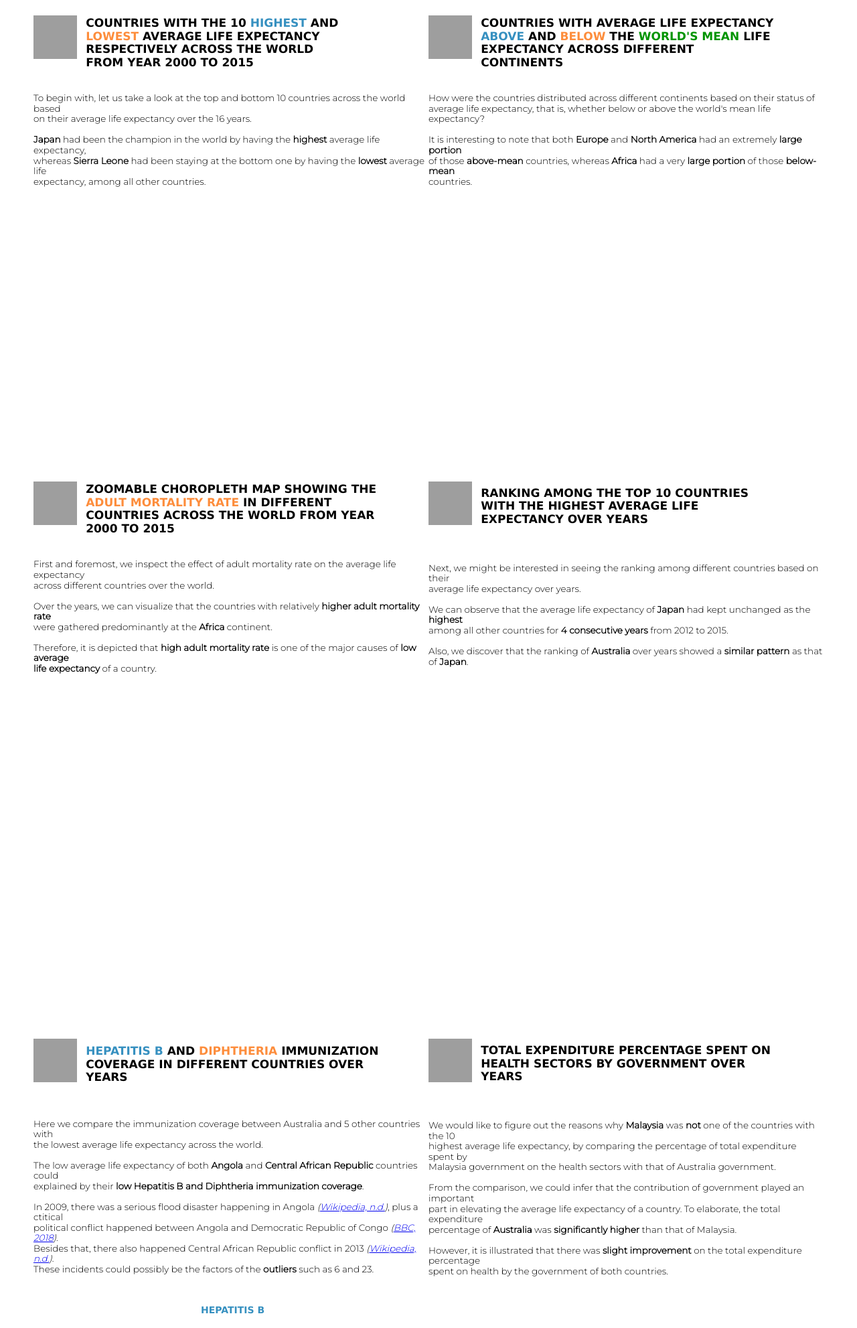
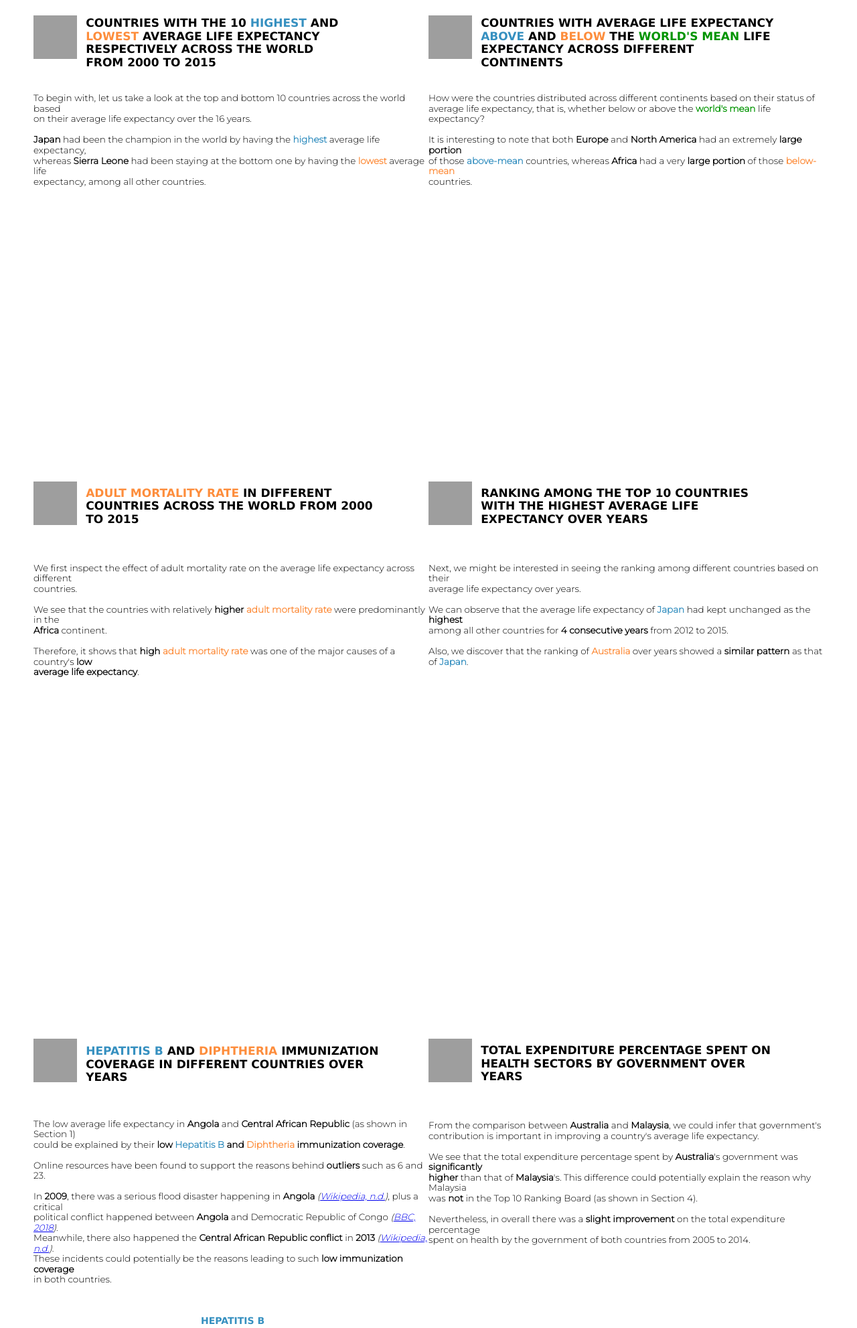
Before and after one commit to mingsheng2002/3179-Data-Visualisation-2, a plain HTML site: page index.html in a window 1280 px wide. Shown: the part 1635-3618 px from the top of the page at 67% size. Drawn offline with nearby package versions, Linux system fonts and the light colour scheme; grey boxes are pictures that could not be loaded; a script that the page names is missing.

Commit message:
Update index.html

```diff
--- a/index.html
+++ b/index.html
@@ -90,7 +90,7 @@
                 <div class="pure-u-3-4">
                     <h4>
                         COUNTRIES WITH THE 10 <span style="color: #3690c0">HIGHEST</span> AND <span style="color: #fd8d3c">LOWEST</span>
-                        AVERAGE LIFE EXPECTANCY RESPECTIVELY ACROSS THE WORLD <br>FROM YEAR 2000 TO 2015
+                        AVERAGE LIFE EXPECTANCY RESPECTIVELY ACROSS THE WORLD <br>FROM 2000 TO 2015
                         <br>
                     </h4>
                 </div>
@@ -98,9 +98,9 @@
                     To begin with, let us take a look at the top and bottom 10 countries across
                     the world based<br>on their average life expectancy over the 16 years.<br><br>
 
-                    <span id="bold">Japan</span> had been the champion in the world by having the <span id="bold">highest</span> average life
+                    <span id="bold">Japan</span> had been the champion in the world by having the <span id="bold"; style="color: #3690c0">highest</span> average life
                     expectancy,<br>whereas <span id="bold">Sierra Leone</span> had been staying at the bottom one by having the
-                    <span id="bold">lowest</span> average life<br>expectancy, among all other countries.
+                    <span id="bold"; style="color: #fd8d3c">lowest</span> average life<br>expectancy, among all other countries.
                     <br><br><br>
                 </p>
                 <div id="bar_chart"></div>
@@ -118,11 +118,11 @@
                 </div>
                 <p style="font-size: 13.5px">
                     How were the countries distributed across different continents based on their status of <br>average life expectancy,
-                    that is, whether below or above the world's mean life expectancy?<br><br>
+                    that is, whether below or above the <span id="bold"; style="color: #009400">world's mean</span> life expectancy?<br><br>
 
                     It is interesting to note that both <span id="bold">Europe</span> and <span id="bold">North America</span> had an extremely
-                    <span id="bold">large portion</span><br>of those <span id="bold">above-mean</span> countries, whereas <span id="bold">Africa</span> had a very
-                    <span id="bold">large portion</span> of those <span id="bold">below-mean</span><br>countries.
+                    <span id="bold">large portion</span><br>of those <span id="bold"; style="color: #3690c0">above-mean</span> countries, whereas <span id="bold">Africa</span> had a very
+                    <span id="bold">large portion</span> of those <span id="bold"; style="color: #fd8d3c">below-mean</span><br>countries.
                     <br><br>
                 </p>
                 <div id="unit_stacked_chart"></div>
@@ -134,20 +134,19 @@
                     <img src="https://cdn-icons-png.flaticon.com/512/3840/3840739.png">
                 </div>
                 <div class="pure-u-3-4">
-                    <h4>
-                        ZOOMABLE CHOROPLETH MAP SHOWING THE <span style="color: #fd8d3c">ADULT MORTALITY RATE</span> IN DIFFERENT COUNTRIES
-                        ACROSS THE WORLD FROM YEAR 2000 TO 2015
-                        <br>
+                    <h4 style="margin-top: 28px">
+                        <span style="color: #fd8d3c">ADULT MORTALITY RATE</span> IN DIFFERENT COUNTRIES
+                        ACROSS THE WORLD FROM 2000 TO 2015
+                        <br><br>
                     </h4>
                 </div>
                 <p style="font-size: 13.5px">
-                    First and foremost, we inspect the effect of adult mortality rate on the average life expectancy<br>across different countries over the world.<br><br>
+                    We first inspect the effect of adult mortality rate on the average life expectancy across different<br>countries.<br><br>
 
-                    Over the years, we can visualize that the countries with relatively <span id="bold">higher adult mortality rate</span><br>were gathered predominantly
-                    at the <span id="bold">Africa</span> continent.<br><br>
+                    We see that the countries with relatively <span id="bold">higher <span style="color: #fd8d3c">adult mortality rate</span></span> were predominantly
+                    in the <br><span id="bold">Africa</span> continent.<br><br>
 
-                    Therefore, it is depicted that <span id="bold">high adult mortality rate</span> is one of the major causes of <span id="bold">low average<br>life expectancy</span>
-                    of a country.
+                    Therefore, it shows that <span id="bold">high <span style="color: #fd8d3c">adult mortality rate</span></span> was one of the major causes of a country's <span id="bold">low <br>average life expectancy</span>.
                     <br><br><br>
                 </p>
                 <div id="choropleth_map"></div>
@@ -165,11 +164,11 @@
                 <p style="font-size: 13.5px">
                     Next, we might be interested in seeing the ranking among different countries based on their <br>average life expectancy over years.<br><br>
 
-                    We can observe that the average life expectancy of <span id="bold">Japan</span> had kept unchanged as the <span id="bold">highest</span><br>
+                    We can observe that the average life expectancy of <span id="bold"; style="color: #3690c0">Japan</span> had kept unchanged as the <span id="bold">highest</span><br>
                     among all other countries for <span id="bold">4 consecutive years</span> from 2012 to 2015.<br><br>
 
-                    Also, we discover that the ranking of <span id="bold">Australia</span> over years showed a <span id="bold">similar pattern</span>
-                    as that of <span id="bold">Japan</span>.
+                    Also, we discover that the ranking of <span id="bold"; style="color: #fd8d3c">Australia</span> over years showed a <span id="bold">similar pattern</span>
+                    as that of <span id="bold"; style="color: #3690c0">Japan</span>.
                     <br><br><br><br>
                 </p>
                 <div id="bump_chart"></div>
@@ -189,16 +188,16 @@
                 </div>
                 <p style="font-size: 13.5px">
                     <br>
-                    Here we compare the immunization coverage between Australia and 5 other countries with<br>the lowest average life expectancy across the world.<br><br>
+                    The low average life expectancy in <span id="bold">Angola</span> and <span id="bold">Central African Republic</span> (as shown in Section 1)<br>could be
+                    explained by their <span id="bold">low <span style="color: #3690c0">Hepatitis B</span> and <span style="color: #fd8d3c">Diphtheria</span> immunization coverage</span>.<br><br>
 
-                    The low average life expectancy of both <span id="bold">Angola</span> and <span id="bold">Central African Republic</span> countries could<br>
-                    explained by their <span id="bold">low Hepatitis B and Diphtheria immunization coverage</span>.<br><br>
+                    Online resources have been found to support the reasons behind <span id="bold">outliers</span> such as 6 and 23.<br><br>
 
-                    In 2009, there was a serious flood disaster happening in Angola
+                    In <span id="bold">2009</span>, there was a serious flood disaster happening in <span id="bold">Angola</span>
                     <em>(<a href="https://en.wikipedia.org/wiki/2009_Angola,_Namibia_and_Zambia_floods#:~:text=The%202009%20Angola%2C%20Namibia%20and%20Zambia%20floods%20was,two%20regions%20of%20Angola%20and%20part%20of%20Botswana." target="_blank" rel="noreferrer noopener">Wikipedia, n.d.</a>)</em>,
-                    plus a ctitical<br>political conflict happened between Angola and Democratic Republic of Congo <em>(<a href="https://www.bbc.com/news/world-africa-13037271" target="_blank" rel="noreferrer noopener">BBC, 2018</a>)</em>.
-                    <br>Besides that, there also happened Central African Republic conflict in 2013 <em>(<a href="https://en.wikipedia.org/wiki/Central_African_Republic_conflict_(2013%E2%80%932014)" target="_blank" rel="noreferrer noopener">Wikipedia, n.d.</a>)</em>.
-                    <br>These incidents could possibly be the factors of the <span id="bold">outliers</span> such as 6 and 23.
+                    plus a critical <br>political conflict happened between <span id="bold">Angola</span> and Democratic Republic of Congo <em>(<a href="https://www.bbc.com/news/world-africa-13037271" target="_blank" rel="noreferrer noopener">BBC, 2018</a>)</em>.
+                    <br>Meanwhile, there also happened the <span id="bold">Central African Republic conflict</span> in <span id="bold">2013</span> <em>(<a href="https://en.wikipedia.org/wiki/Central_African_Republic_conflict_(2013%E2%80%932014)" target="_blank" rel="noreferrer noopener">Wikipedia, n.d.</a>)</em>.
+                    <br>These incidents could potentially be the reasons leading to such <span id="bold">low immunization coverage</span> <br>in both countries.
                     <br><br><br>
                 </p>
                 <h3 style="margin-left: 250px; margin-bottom: 0px"><span style="color: #3690c0">HEPATITIS B</span></h3>
@@ -218,14 +217,13 @@
                     </h4>
                 </div>
                 <p style="font-size: 13.5px">
-                    We would like to figure out the reasons why <span id="bold">Malaysia</span> was <span id="bold">not</span> one of the countries with the 10 <br>highest average life expectancy,
-                    by comparing the percentage of total expenditure spent by <br>Malaysia government on the health sectors with that of Australia government.<br><br>
+                    From the comparison between <span id="bold">Australia</span> and <span id="bold">Malaysia</span>, we could infer that government's <br>contribution is important in improving a country's average life expectancy.<br><br>
 
-                    From the comparison, we could infer that the contribution of government played an important <br>part in elevating the average life expectancy of a country.
-                    To elaborate, the total expenditure <br>percentage of <span id="bold">Australia</span> was <span id="bold">significantly higher</span> than that of Malaysia.<br><br>
+                    We see that the total expenditure percentage spent by  <span id="bold">Australia</span>'s government was <span id="bold">significantly <br>higher</span> than that of <span id="bold">Malaysia</span>'s.
+                    This difference could potentially explain the reason why Malaysia <br>was <span id="bold">not</span> in the Top 10 Ranking Board (as shown in Section 4).<br><br>
 
-                    However, it is illustrated that there was <span id="bold">slight improvement</span> on the total expenditure percentage <br>spent on health by the government of both countries.
-                    <br><br><br>
+                    Nevertheless, in overall there was a <span id="bold">slight improvement</span> on the total expenditure percentage <br>spent on health by the government of both countries from 2005 to 2014.
+                    <br><br><br><br>
                 </p>
                 <div id="waterfall_chart"></div>
             </div>
@@ -245,12 +243,12 @@
                     </h4>
                 </div>
                 <p style="font-size: 13.5px">
-                    Question may arise such as what is the impact of BMI status on the life expectancy of an<br>individual? <br><br>
+                    Question may arise such as does BMI status affect the life expectancy of an<br>individual? <br><br>
 
                     Before that, let us have an overview on the distribution of countries based on their average<br>BMI status across different continents.<br><br>
 
                     We can clearly note that the average BMI status of all <span id="bold">European, North</span> and <span id="bold">South American</span><br>countries appeaerd to be <span id="bold">Obese</span>.
-                    It tells that for every person in those countries, we may<br>expect that he/she was an obese person.
+                    It tells that for every person in those countries, we may<br>expect that he/she was obese.<br>
                     <br><br><br>
                 </p>
                 <div id="alluvial_diagram"></div>
@@ -268,13 +266,14 @@
                     </h4>
                 </div>
                 <p style="font-size: 13.5px">
-                    Furthermore, does schooling duration affect the BMI status of an individual?<br><br>
-
-                    According to the scatter plot shown below, the answer is apparently a <span id="bold">Yes</span>. There seemed to <br>have <span id="bold">moderate to strong positive correlation</span>
-                    between average schooling duration with <br>average BMI. This statement could be supported by <em><a href="https://www.ncbi.nlm.nih.gov/pmc/articles/PMC3902051/">Abrams, Cohen, Rai, & Rehkopf (2013)</a></em>.<br><br>
+                    According to the scatter plot shown below, there seemed to have <span id="bold">moderate to strong positive<br>correlation</span>
+                    between average schooling duration with average BMI. This statement could be <br>supported by <em><a href="https://www.ncbi.nlm.nih.gov/pmc/articles/PMC3902051/">Abrams, Cohen, Rai, & Rehkopf (2013)</a></em>.<br><br>
 
                     From 2000 to 2015, the average schooling duration worldwide had been gradually <span id="bold">increasing</span>.
-                    <br>Meanwhile, <span id="bold">Australia</span> had constantly be the country that had the <span id="bold">highest average schooling <br>duration</span> over the 16 years.
+                    <br>Meanwhile, <span id="bold">Australia</span> had constantly be the country that had the <span id="bold">highest average schooling <br>duration</span> over the 16 years.<br><br>
+
+                    Another interesting finding is that <span id="bold"; style="color: #fdae6b">European</span> countries had relatively <span id="bold">higher</span> average schooling <br>duration,
+                    whereas <span id="bold"; style="color: #08519c">African</span> countries had relatively <span id="bold">lower</span> average schooling duration among all.
                     <br><br><br>
                 </p>
                 <div id="scatter_plot"></div>
@@ -294,12 +293,12 @@
                 <p style="font-size: 13.5px">
                     We find out that BMI was <span id="bold">slightly or moderately associated</span> with alcohol consumption.
                     <br>However, from the bubble plot, it was visible that when the alcohol per capita consumption<br>was <span id="bold">too high</span> (more than 10 litres/capita),
-                    then the BMI status was always an <span id="bold">Obese</span>.<br><br>
+                    then the BMI status always showed an <span id="bold"; style="color: #ca0020">Obese</span>.<br><br>
 
                     Other than that, we realize that both alcohol consumption and BMI <span id="bold">did not</span> seem to affect <br>the life expectancy, as the the big and small-sized bubbles were scattered
                     everywhere and <span id="bold"><br>did not</span> really gather at any position in the plot. So, <span id="bold">no clear pattern</span> was displayed. <br><br>
 
-                    From the dash plot, we learn that a <span id="bold">large proportion</span> of the population worldwide was <span id="bold">obese</span>.
+                    From the dash plot, we learn that a <span id="bold">large proportion</span> of the population worldwide was <span id="bold"; style="color: #ca0020">obese</span>.
                     <br><br><br>
                 </p>
                 <div id="bubble_dash_plot"></div>
@@ -311,7 +310,7 @@
                 <div class="pure-u-3-4">
                     <h4>
                         CHANGES IN THE WORLD'S AVERAGE <span style="color: #3690c0">LIFE EXPECTANCY</span>, <br><span style="color: #d33434">INFANT DEATH RATE</span>
-                        AND <span style="color: #e5864f">SCHOOLING DURATION</span> FROM YEAR 2000 TO 2015
+                        AND <span style="color: #e5864f">SCHOOLING DURATION</span> FROM 2000 TO 2015
                         <br>
                     </h4>
                 </div>
@@ -319,10 +318,11 @@
                     Last but not least, we might also be curious about the correlation between infant death rate <br>and schooling duration with the average
                     life expectancy. <br><br>
 
-                    As indicated below, from 2000 to 2015, the <span id="bold">world's average life expectancy</span> and average <span id="bold">schooling<br>duration</span> were constantly <span id="bold">improving</span>.
-                    Following this, we discover that <span id="bold">lower infant death rate</span> and <br><span id="bold">higher schooling duration</span> could lead to <span id="bold">higher average life expectancy</span>.<br><br>
+                    As indicated below, from 2000 to 2015, the <span id="bold">world's average <span style="color: #3690c0">life expectancy</span></span> and average <span id="bold"; style="color: #e5864f">schooling<br>duration</span> were constantly <span id="bold">improving</span>.
+                    Following this, we discover that <span id="bold">lower <span style="color: #d33434">infant death rate</span></span> and <br><span id="bold">higher <span style="color: #e5864f">schooling duration</span></span> could lead to
+                    <span id="bold">higher average <span style="color: #3690c0">life expectancy</span></span>.<br><br>
 
-                    In summary, since we know that high schooling duration brought to high BMI and high average life expectancy, hence we could probably deduce that <span id="bold">obesity</span> was <span id="bold">not</span> a culprit of
+                    In conclusion, since we know that high schooling duration brought to high BMI (as shown in <br>Section 8) and high average life expectancy, hence we could probably deduce that <span id="bold">obesity</span> was <br><span id="bold">not</span> a culprit of
                     <span id="bold">low life expectancy</span>.
                     <br><br><br>
                 </p>
```
